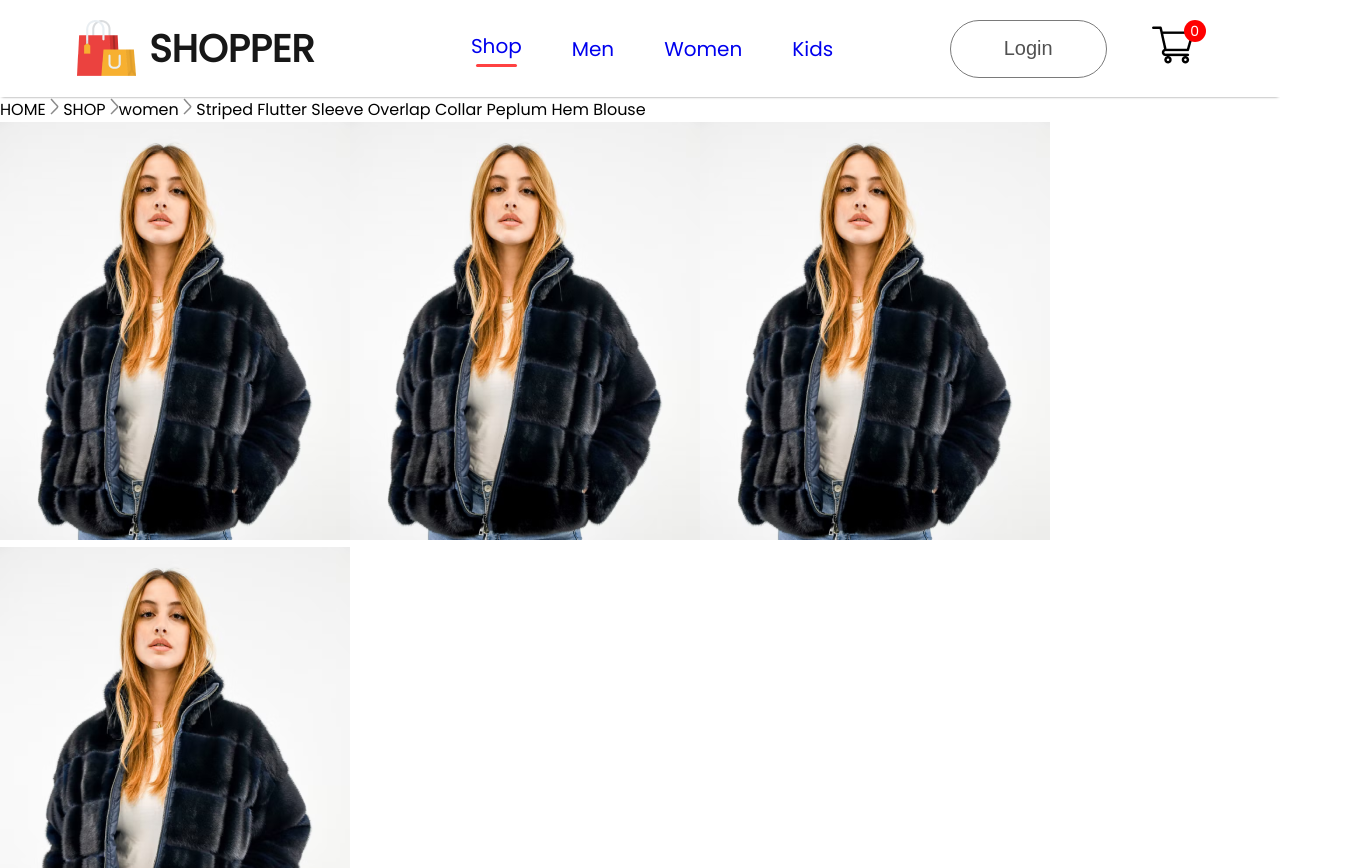
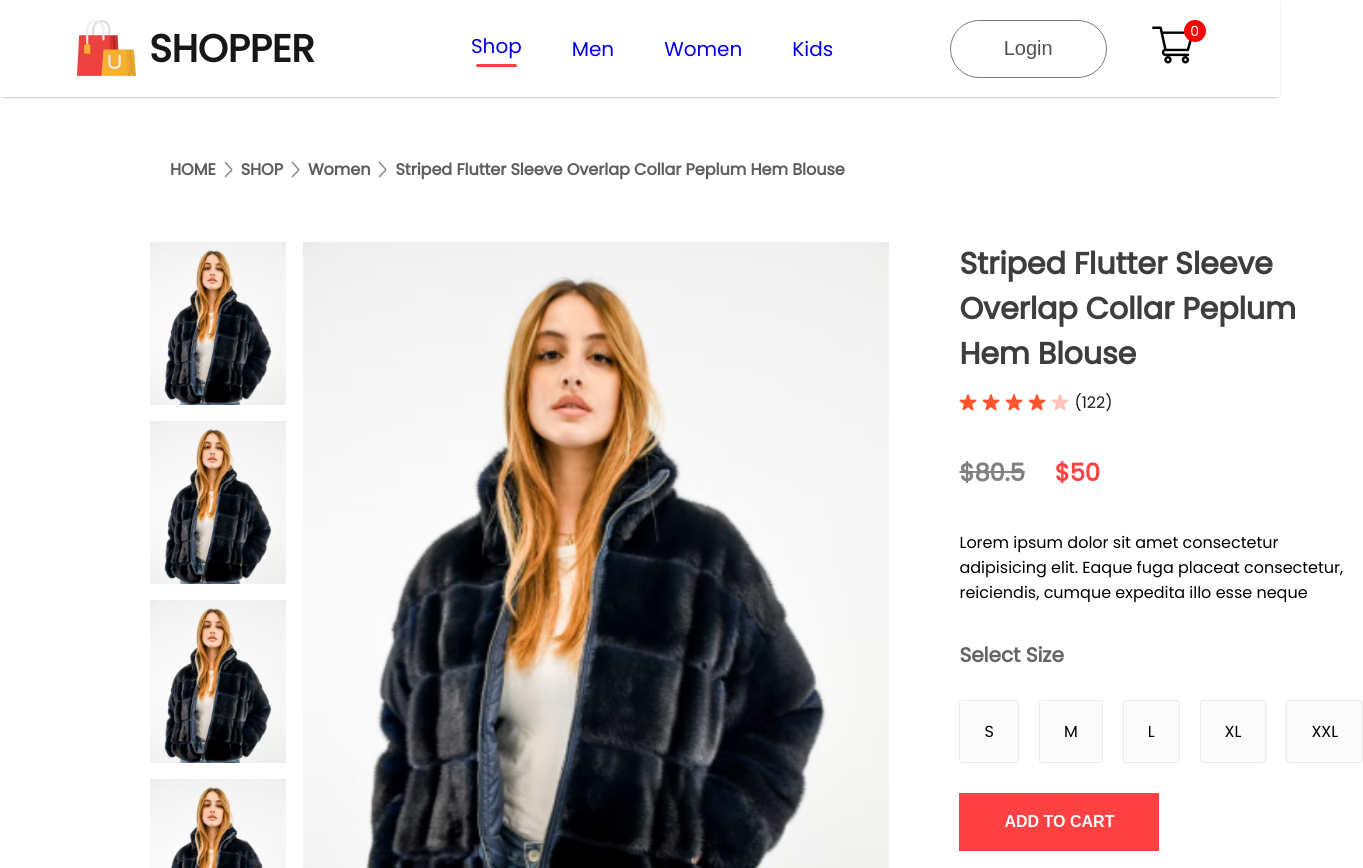
Before and after one commit to NoufaraAhamed/Shopper, a React (Create React App) app in the folder frontend/: page /product/1 in a window 1280 px wide. Shown: the top 868 px of the page, 1363 px wide, since content can reach past the window. Built offline with nearby package versions, Linux system fonts and the light colour scheme.

Commit message:
style: product page

```diff
--- a/frontend/src/Components/Breadcrums/Breadcrums.css
+++ b/frontend/src/Components/Breadcrums/Breadcrums.css
@@ -0,0 +1,10 @@
+.breadcrum{
+    display: flex;
+    align-items: center;
+    gap: 8px;
+    color: #5e5e5e;
+    font-size: 16px;
+    font-weight: 600;
+    margin: 60px 170px;
+    text-transform: capitalize;
+}
--- /dev/null
+++ b/frontend/src/Components/DescriptionBox/DescriptionBox.jsx
@@ -0,0 +1,12 @@
+import React from 'react'
+import './DescriptionBox.css'
+
+function DescriptionBox() {
+  return (
+    <div className='descriptionbox'>
+
+    </div>
+  )
+}
+
+export default DescriptionBox
--- a/frontend/src/Components/ProductDisplay/ProductDisplay.css
+++ b/frontend/src/Components/ProductDisplay/ProductDisplay.css
@@ -0,0 +1,88 @@
+.productdisplay{
+    display: flex;
+    margin: 20px 150px;
+}
+.producdisplay-left{
+    display: flex;
+    gap: 17px;
+}
+.productdisplay-img-list{
+    display: flex;
+    flex-direction: column;
+    gap: 16px;
+}
+.productdisplay-img-list img{
+    height: 163px;
+}
+.productdisplay-main-img{
+    width: 586px;
+    height: 700px;
+}
+.productdisplay-right{
+    margin: 0px 70px;
+    display: flex;
+    flex-direction: column;
+}
+.productdisplay-right h1{
+    color: #3d3d3d;
+    font-size: 30px;
+    font-weight: 700;
+}
+.productdisplay-right-star{
+    display: flex;
+    align-items: center;
+    margin-top: 13px;
+    gap: 5px;
+    color: #1c1c1c;
+    font-size:16px ;
+}
+.productdisplay-right-prices{
+    display: flex;
+    margin: 40px 0px;
+    gap: 30px;
+    font-size: 24px;
+    font-weight: 700;
+}
+.productdisplay-old-price{
+    color: #818181;
+    text-decoration: line-through;
+}
+.productdisplay-new-price{
+    color: #ff4141;
+}
+.productdisplay-right-size h1{
+    margin-top: 35px;
+    color: #656565;
+    font-size: 20px;
+    font-weight: 600;
+}
+.productdisplay-size{
+    display: flex;
+    margin: 30px 0px;
+    gap: 20px;
+}
+.productdisplay-size div{
+    padding: 18px 24px;
+    background: #fbfbfb;
+    border: 1px solid #ebebeb;
+    border-radius: 3px;
+    cursor: pointer;
+}
+.productdisplay-right button{
+    padding: 20px 40px;
+    width: 200px;
+    font-size: 16px;
+    font-weight: 600;
+    color: white;
+    background: #ff4141;
+    margin-bottom: 20px;
+    border: none;
+    outline: none;
+    cursor: pointer;
+}
+.productdisplay-right-category{
+    margin-top: 0px;
+}
+.productdisplay-right-category span{
+    font-weight: 600;
+}
--- a/frontend/src/Components/ProductDisplay/ProductDisplay.jsx
+++ b/frontend/src/Components/ProductDisplay/ProductDisplay.jsx
@@ -34,7 +34,9 @@ function ProductDisplay(props) {
           <div className="productdisplay-new-price">${product.new_price}</div>
         </div>
         <div className="productdisplay-right-description">
-            Lorem ipsum dolor sit amet consectetur adipisicing elit. Eaque fuga placeat consectetur, reiciendis, cumque expedita illo esse neque maiores nisi harum libero quisquam ducimus consequuntur ullam. Voluptas rem libero error. Lorem ipsum dolor, sit amet consectetur adipisicing elit. Non iste quas repellendus facere aperiam ipsa quidem mollitia. Voluptatum veritatis, dolorum ullam facere voluptates eum quae suscipit minus nostrum, nemo ad.
+          Lorem ipsum dolor sit amet consectetur adipisicing elit. Eaque fuga
+          placeat consectetur, reiciendis, cumque expedita illo esse neque
+
         </div>
         <div className="productdisplay-right-size">
           <h1>Select Size</h1>
@@ -47,9 +49,13 @@ function ProductDisplay(props) {
           </div>
         </div>
         <button>ADD TO CART</button>
-        <p className="productdisplay-right-category"><span>Category : {product.category} </span></p>
-        <p className="productdisplay-right-category"><span> Tags : Modern , latest </span></p>
-
+        <p className="productdisplay-right-category">
+          <span>Category : </span>
+          {product.category}
+        </p>
+        <p className="productdisplay-right-category">
+          <span> Tags :</span> Modern , latest
+        </p>
       </div>
     </div>
   );
--- a/frontend/src/Pages/Product.jsx
+++ b/frontend/src/Pages/Product.jsx
@@ -3,6 +3,7 @@ import { ShopContext } from "../Context/ShopContext";
 import { useParams } from "react-router-dom";
 import Breadcrums from "../Components/Breadcrums/Breadcrums";
 import ProductDisplay from "../Components/ProductDisplay/ProductDisplay";
+import DescriptionBox from "../Components/DescriptionBox/DescriptionBox";
 
 function Product() {
   const { all_product } = useContext(ShopContext);
@@ -12,6 +13,7 @@ function Product() {
   return <div>
     <Breadcrums product={product}/>
     <ProductDisplay product={product}/>
+    <DescriptionBox/>
   </div>;
 }
 
--- a/frontend/src/index.css
+++ b/frontend/src/index.css
@@ -7,7 +7,7 @@ body {
 
   -webkit-font-smoothing: antialiased;
   -moz-osx-font-smoothing: grayscale;
-  font-family:'poppins' ;
+  font-family: 'Poppins', sans-serif;
 }
 
 code {
```
Also changed, not shown: frontend/src/Components/DescriptionBox/DescriptionBox.css (added). Lines whose indentation alone changed are shown as unchanged.
